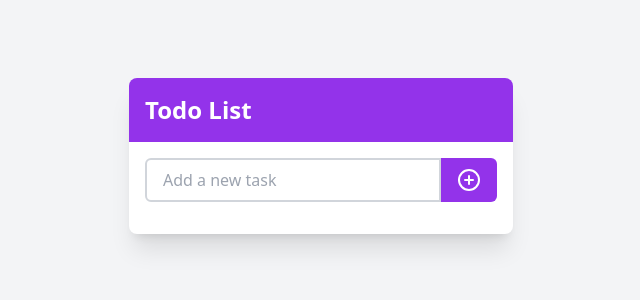
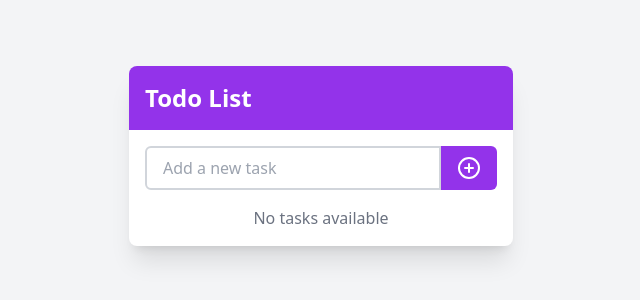
Before and after one commit to Asim1O1/Tailwind-CSS, a React (Vite) app in the folder my-project/: page /todo in a window 1280 px wide. Shown: the part 244-544 px from the top of the page, without its empty margins (319-959 px from the left). Built offline with nearby package versions, Linux system fonts and the light colour scheme; a web font is replaced by a local one.

Commit message:
practice

```diff
--- /dev/null
+++ b/my-project/src/components/Counter.jsx
@@ -0,0 +1,15 @@
+import React, { useState } from 'react'
+
+const Counter = () => {
+    const [count, setCount] = useState(0)
+  return (
+    <div>
+      <button className='bg-red-500 w-10 h-10'>Increment</button>
+      <button className='bg-blue-500 w-10 h-10'>Decrement</button>
+    </div>
+
+
+  )
+}
+
+export default Counter
--- a/my-project/src/pages/Todo.jsx
+++ b/my-project/src/pages/Todo.jsx
@@ -60,7 +60,8 @@ const Todo = () => {
             </button>
           </div>
           <ul className="space-y-2">
-            {tasks.map((task, index) => (
+            {tasks.length > 0 ? (
+              tasks.map((task, index) => (
                 <li
                   key={index}
                   className="flex items-center justify-between bg-gray-100 p-3 rounded-md"
@@ -73,8 +74,12 @@ const Todo = () => {
                     <X size={20} />
                   </button>
                 </li>
-            ))}
+              ))
+            ) : (
+              <p className="text-gray-500 text-center">No tasks available</p>
+            )}
           </ul>
+
           {tasks.length > 0 && (
             <div className="mt-4 text-right">
               <button
```
Also changed, not shown: my-project/src/components/DisplayCount.jsx (added). Lines whose indentation alone changed are shown as unchanged.
